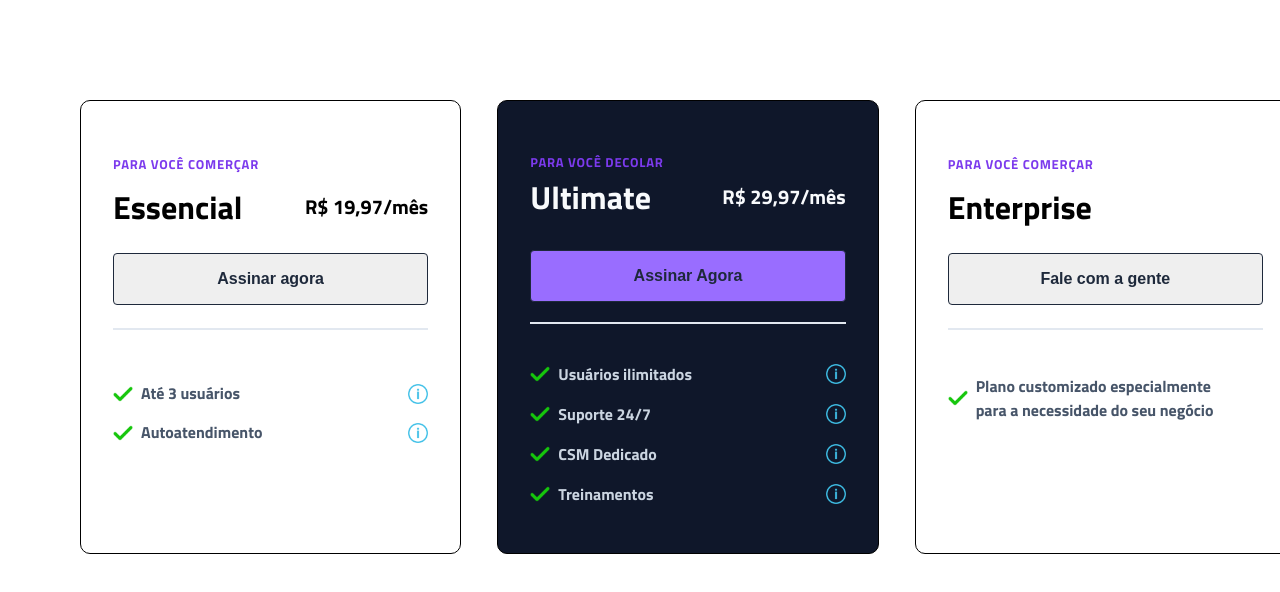
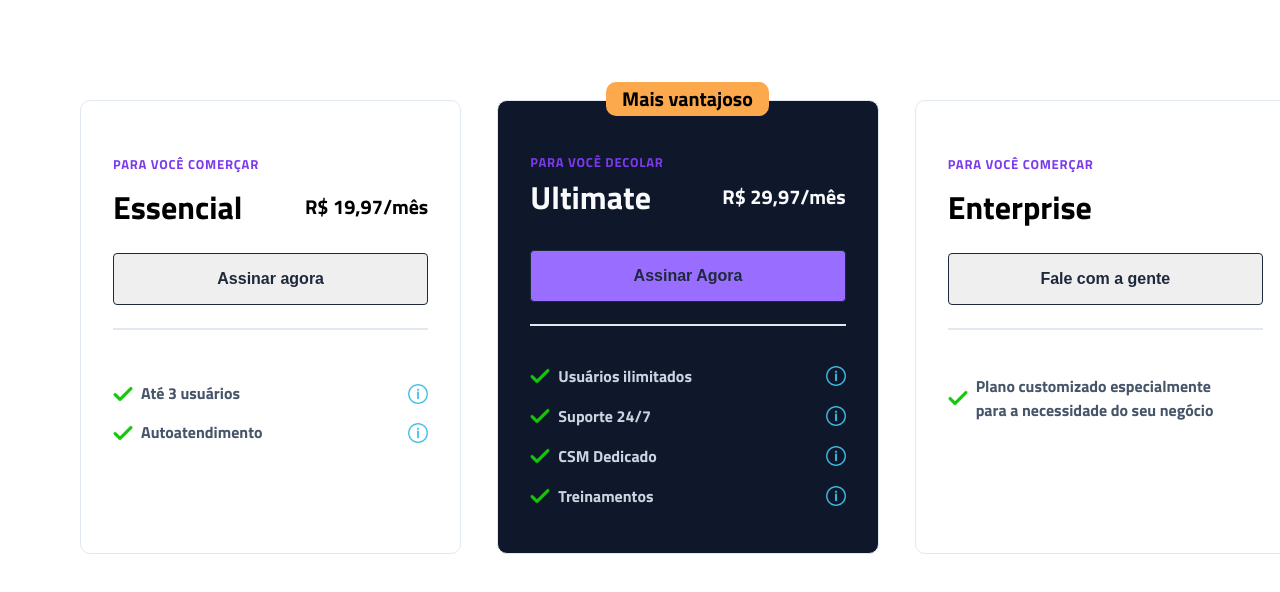
Before and after one commit to Wesleygrs2/DesafioRocketSeat15, a plain HTML site: page index.html in a window 1280 px wide. Drawn offline with Linux system fonts and the light colour scheme.

Commit message:
Finalizando feitos

```diff
--- a/index.html
+++ b/index.html
@@ -101,7 +101,9 @@
                     <!--Fim Card Enterprise-->
                 </div>
             </div>
-
+            <div class="tag">
+                <p>Mais vantajoso</p>
+            </div>
         </div>
     </div>
 </body>
--- a/style.css
+++ b/style.css
@@ -24,22 +24,31 @@ body {
     padding: 48px 32px 32px 32px;
     gap: 14px;
     background-color: #FFFFFF;
-    border: 1px solid;
+    border: 1px solid #E2E8F0;
     border-radius: 10px;
     width: 384px;
     height: 454px;
 }
+.card:hover {
+    border: 1px solid #996dff;
+    border-radius: 6px;
+ }
 .card-especial {
     display: flex;
     flex-direction: column;
     padding: 48px 32px 32px 32px;
-    background-color: white;
-    border: 1px solid;
+    background-color: #F8FAFC;
+    border: 1px solid #E2E8F0 ;
     border-radius: 10px;
     width: 384px;
     height: 454px;
     background: #0F172A;
 }
+.card-especial:hover {
+    border: 1px solid white;
+    border-radius: 6px;
+}
+
 span {
     width: 147px;
     height: 21px;
@@ -65,13 +74,11 @@ button {
     justify-content: center;
     align-items: center;
     padding: 16px 24px;
-    gap: px;
     border: 1px solid #1E293B;
     border-radius: 4px;
     cursor: pointer;
     margin: 9px 0px 9px 0px;
     /*text*/
-
     font-weight: 700;
     font-size: 16px;
     color: #1E293B;
@@ -144,10 +151,32 @@ pre {
     color: #F8FAFC;
 }
 .card-especial button {
-    margin: 30px 0px 20px 0px;
+    margin: 30px 0px 22px 0px;
     background: #996DFF;
 }
 .card-especial .checkinfo p {
     line-height: 40px;
     color: #CBD5E1;
 }
+.tag {
+    display: flex;
+    flex-direction: row;
+    align-items: center;
+    padding: 8px 16px;
+    gap: 10px;
+    position: absolute;
+    width: 163px;
+    height: 34px;
+    left: calc(50% - 163px/2 - 0.5px);
+    top: -18px;
+    background-color: #FBA94C;
+    border-radius: 10px;
+}
+button:hover {
+    background-color: #996DFF;
+    line-height: 20px;
+}
+.card-especial button:hover{
+    background: #7c3aed;
+    line-height: 20px;
+}
```
